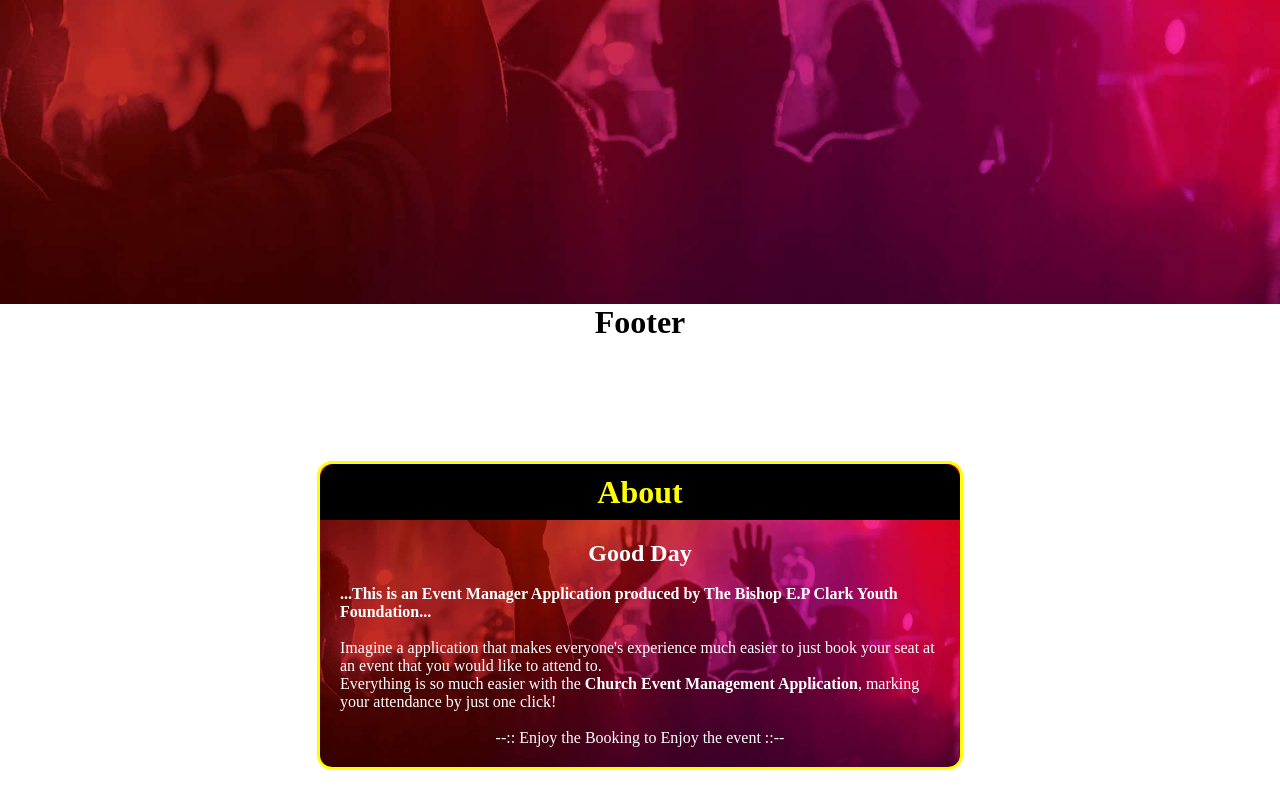
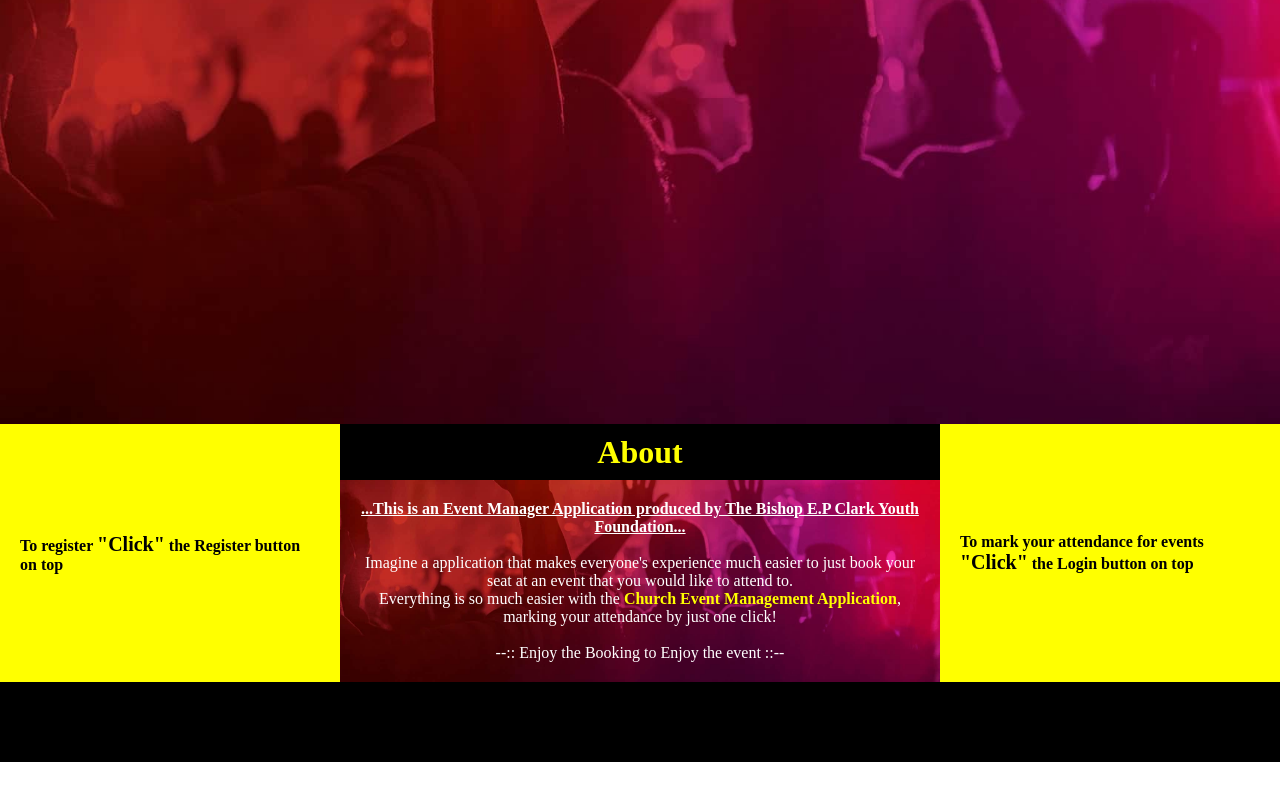
Before and after one commit to JaydeeCodesHoops/Church-Event-Management-Application, a React (Vite) app in the folder Church_Event_Manager_Front-End/: page / in a window 1280 px wide. Shown: the part 506-1306 px from the top of the page. After the commit the page ends 1268 px from the top, so only its background shows below. Built offline with nearby package versions, Linux system fonts and the light colour scheme.

Commit message:
updated the footer

```diff
--- a/Church_Event_Manager_Front-End/src/CSS/Footer.css
+++ b/Church_Event_Manager_Front-End/src/CSS/Footer.css
@@ -1,38 +1,50 @@
-.footer{
-    background-color: white;
-    color: black;
+.footAboutBox{
     display: flex;
-    flex-direction: column;
-    align-items: center;
-    justify-content: center;
+    background-color: yellow;
 }
 
-.aboutModal{
+.aboutBoxMiddle{
+    flex: 2;
     justify-content: center;
     align-items: top;
-    /* height: 50%; */          /*I REMOVED HEIGHT FOR THE DIV TO CHANGE ITS HEIGHT DEPENDING ON THE AMOUNT OF CONTENTS INSIDE OF IT.*/
-    width: 50%;  /* Full width of viewport */
-    /* background-color: #ffffff; */
-    border: 3px solid yellow;
-    border-radius: 15px;
-    margin-top: 120px;
     background-image: url('/src/assets/worship.jpg');
     background-size: cover;
     background-position: center;
     background-repeat: no-repeat;
     color: white;
-    margin-bottom: 30px;
+    /* Allow vertical scrolling */
+    overflow-y: auto; /* Enables scrolling when needed */
+    text-align: center;
+}
 
-  /* Allow vertical scrolling */
-  max-height: 50%; /* Limits height to viewport */
-  overflow-y: auto; /* Enables scrolling when needed */
+.leftBox{
+    flex: 1;
+    padding: 20px;
+    display: flex;
+    align-items: center;
+    justify-content: center;
+    /* text-align: center; */
+}
 
-    /* Responsive height */
-      /* min-height: 100px;
-      max-height: 80vh;
-      overflow-y: auto;  */
+.rightBox{
+    flex: 1;
+    padding: 20px;
+    display: flex;
+    align-items: center;
+    justify-content: center;
+    /* text-align: center; */
+}
 
-    /* display: flex;
-      flex-direction: column;
-      gap: 10px; */
-  }
+.footHeader{
+    padding: 20px;
+}
+
+.heading{
+    color: yellow;
+}
+
+.copyRight{
+    height: 10vh;
+    background-color: black;
+    color: white;
+}
--- a/Church_Event_Manager_Front-End/src/CSS/Header.css
+++ b/Church_Event_Manager_Front-End/src/CSS/Header.css
@@ -1,11 +1,9 @@
 .buttons{
-
-    padding: 20px;
+    /* padding: 10px; */
     display: flex;
     border-radius: 15px;
-    width: 97%;
+    width: 100vw;
     display: flex;
     justify-content: space-between;
     align-items: center;
-
   }
--- a/Church_Event_Manager_Front-End/src/CSS/Welcome.css
+++ b/Church_Event_Manager_Front-End/src/CSS/Welcome.css
@@ -4,7 +4,7 @@
   /* justify-content: center; */
   align-items: center;
   flex-direction: column;
-  height: 80vh;
+  height: 100vh;
   width: 100vw;
   background-image: url('/src/assets/worship.jpg');
   background-size: cover;
--- a/Church_Event_Manager_Front-End/src/Components/Footer.jsx
+++ b/Church_Event_Manager_Front-End/src/Components/Footer.jsx
@@ -3,22 +3,33 @@ import '../CSS/Footer.css'
 export default function Footer(){
     return(
     <>
-        <div className="footer">
-            <h1>Footer</h1>
 
-            <div className="aboutModal">
-                <div style={{backgroundColor: "black", height: "7vh", width: '100%', display: 'flex', justifyContent: "center", alignItems: "center", borderTopLeftRadius: '15px', borderTopRightRadius: '15px'}}>
+        <div className="footAboutBox">
+
+                <div className="leftBox">
+                    <h4>To register <span style={{fontSize: "20px"}}>"Click"</span> the Register button on top</h4>
+                </div>
+
+            <div className="aboutBoxMiddle">
+                <div style={{backgroundColor: "black", height: "7vh", width: '100%', display: 'flex', justifyContent: "center", alignItems: "center"}}>
                     <h1 className='heading'>About</h1>
                 </div>
                 <div style={{padding: "20px", display: "flex", flexDirection: "column", alignItems: "center", justifyContent: "center"}}>
-                    <h2 style={{fontWeight: "bold", }}>Good Day</h2><br/>
-                    <h4>...This is an Event Manager Application produced by The Bishop E.P Clark Youth Foundation...</h4><br/>
+                    <h4 style={{textDecoration: "underline"}}>...This is an Event Manager Application produced by The Bishop E.P Clark Youth Foundation...</h4><br/>
                     <p>Imagine a application that makes everyone's experience much easier to just book your seat at an event that you would like to attend to.<br/>
-                       Everything is so much easier with the <span style={{fontWeight: "bold", }}>Church Event Management Application</span>, marking your attendance  by just one click!
+                       Everything is so much easier with the <span style={{fontWeight: "bold", color: "yellow"}}>Church Event Management Application</span>, marking your attendance  by just one click!
                     </p><br/>
                     <p>--:: Enjoy the Booking to Enjoy the event ::--</p>
                 </div>
             </div>
+
+                <div className="rightBox">
+                    <h4>To mark your attendance for events <span style={{fontSize: "20px"}}>"Click"</span> the Login button on top</h4>
+                </div>
+
+        </div>
+        <div className="copyRight">
+
         </div>
     </>
     );
--- a/Church_Event_Manager_Front-End/src/Components/Header.jsx
+++ b/Church_Event_Manager_Front-End/src/Components/Header.jsx
@@ -15,7 +15,6 @@ export default function Header(){
 
     return(
     <>
-
             <div className="buttons">
                 <div className="button1">
                     <button id="btn1" onClick={handleRegister}>Register</button>
```
